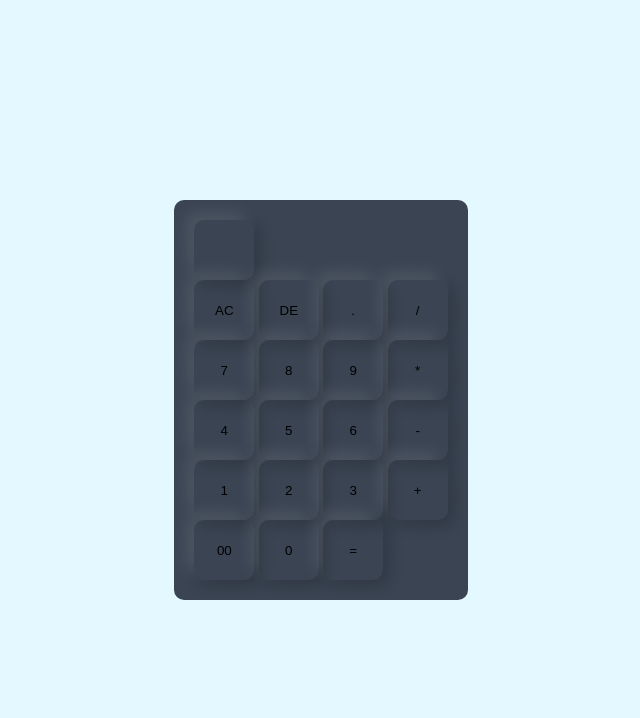
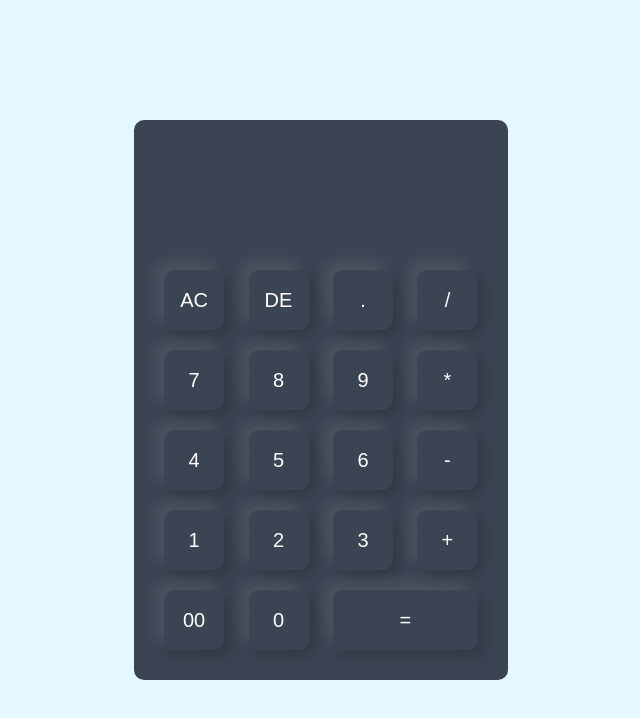
Before and after one commit to ErikNil03/Calculator, a plain HTML site: page index.html in a window 1280 px wide. Shown: the whole page, without its empty margins (319-959 px from the left). Drawn offline with Linux system fonts and the light colour scheme.

Commit message:
improved visuals

```diff
--- a/index.html
+++ b/index.html
@@ -10,7 +10,7 @@
         <div class="container">
             <div class="calculator">
                 <form>
-                    <div>
+                    <div class="display">
                         <input type="text" name="display">
                     </div>
                     <div>
@@ -40,7 +40,7 @@
                     <div>
                         <input type="button" value="00">
                         <input type="button" value="0">
-                        <input type="button" value="=">
+                        <input type="button" value="=" class="equal">
                     </div>
                 </form>
             </div>
--- a/style.css
+++ b/style.css
@@ -28,4 +28,25 @@
     border-radius: 10px;
     box-shadow: -8px -8px 15px rgba(255, 255, 255, 0.1), 5px 5px 15px rgba(0, 0, 0, 0.2);
     background: transparent;
+    font-size: 20px;
+    color: #fff;
+    cursor: pointer;
+    margin: 10px;
 }
+
+form .display{
+    display: flex;
+    justify-content: flex-end;
+    margin: 20px 0;
+}
+
+form .display input{
+    text-align: right;
+    flex: 1;
+    font-size: 45px;
+    box-shadow: none;
+}
+
+form input.equal{
+    width: 145px;
+}
```
